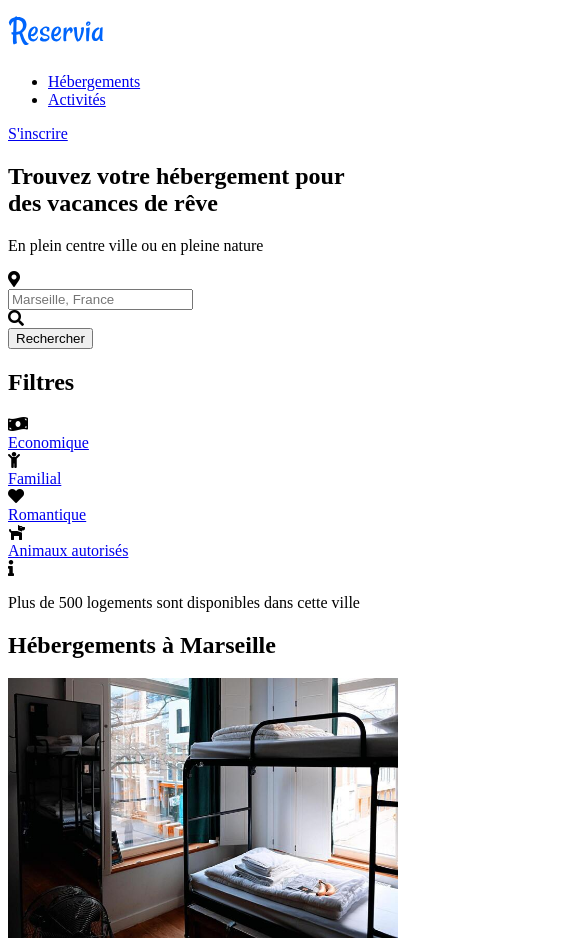
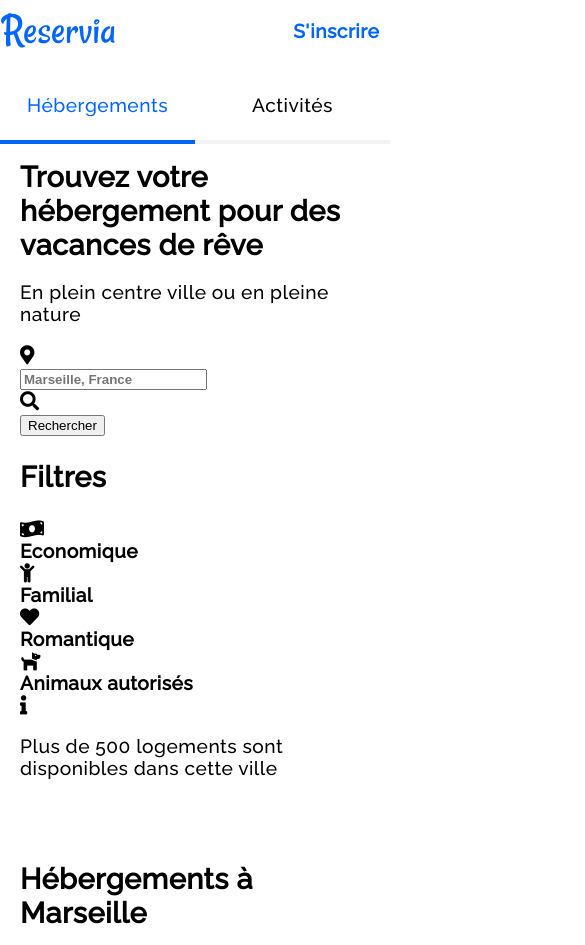
Before and after one commit to amadoudioubate/Agence-de-voyage, a plain HTML site: page index.html in a window 390 px wide. Shown: the top 945 px of the page, 585 px wide, since content can reach past the window. Drawn offline with Linux system fonts and the light colour scheme.

Commit message:
Réalisation de la mise en forme de l'entête côté mobile

```diff
--- a/style.css
+++ b/style.css
@@ -31,3 +31,89 @@
 /*---------------------------------------*/
 /*==         ELEMENTS PRINCIPAUX         */
 /*---------------------------------------*/
+* {
+    box-sizing: border-box;
+    /* outline-color: #F2F2F2; */
+}
+body,figure,ul,h1{
+    margin: 0;
+    padding: 0;
+}
+body {
+    font-size: 1.2rem;
+    font-weight: 400;
+    font-family: 'Raleway',sans-serif;
+    /*min-width: 320px;*/
+    letter-spacing: .03rem;
+}
+figure,img{
+    width: 100%;
+    height: auto;
+}
+li {
+    list-style-type: none;
+}
+a {
+    text-decoration: none;
+    color: #000;
+}
+.gras{
+    font-weight: bold;
+}
+.couleur_etoile_bleu {
+    color: #0065FC;
+}
+.couleur_etoile_gris {
+    color: #F2F2F2;
+}
+#trouver_hebergement,#hotel_trouve,#populaire,#activites,#pied_de_page {
+    padding: 20px;
+}
+/*---------------------------------------*/
+/*==       EN TETE (HEADER)              */
+/*---------------------------------------*/
+#en_tete {
+    height: 140px;
+    position: relative;
+}
+.logo img{
+    height: 60px;
+}
+.logo {
+    width: 30%;
+}
+#navigation,.inscription{
+    text-align: center;
+}
+#navigation {
+    width: 100%;
+}
+.liste_navigation,.liste_navigation li{
+    height: 80px;
+}
+.liste_navigation {
+    display: flex;
+    align-items: center;
+}
+.liste_navigation li,.inscription{
+    display: block;
+}
+.liste_navigation li {
+    width: 50%;
+    padding-top: 30px;
+}
+.bordure_trait_bleu{
+    border-bottom: 4px #0065FC solid;
+}
+.bordure_trait_gris{
+    border-bottom: 4px #F2F2F2 solid;
+}
+.inscription {
+    position: absolute;
+    top: 20px;
+    right: 5px;
+    width: 25%;
+}
+.inscription a,.bordure_trait_bleu a{
+    color: #0065FC;
+}
```
